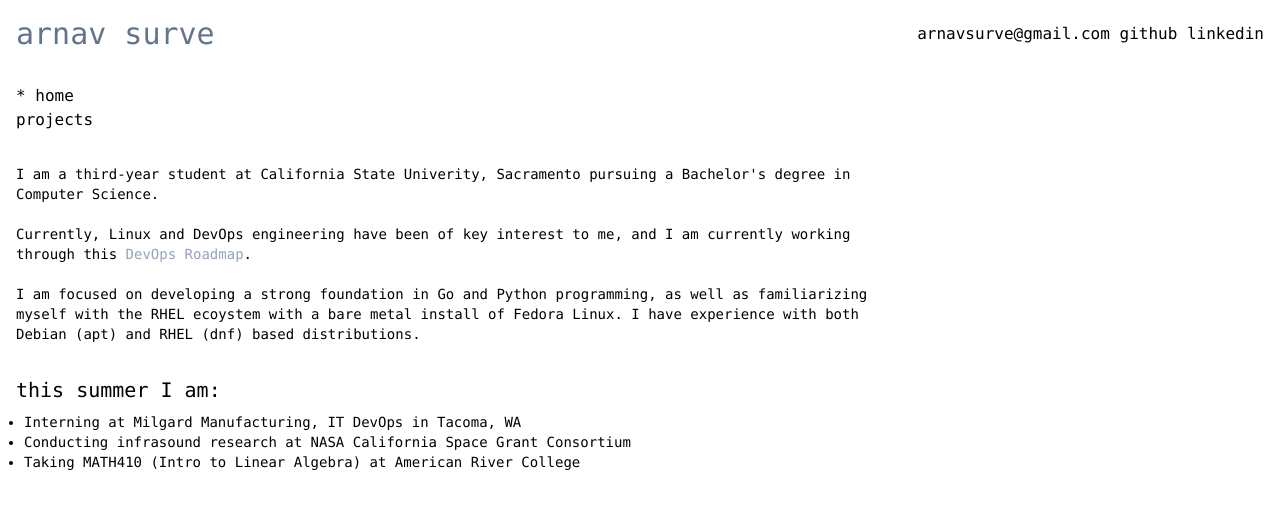
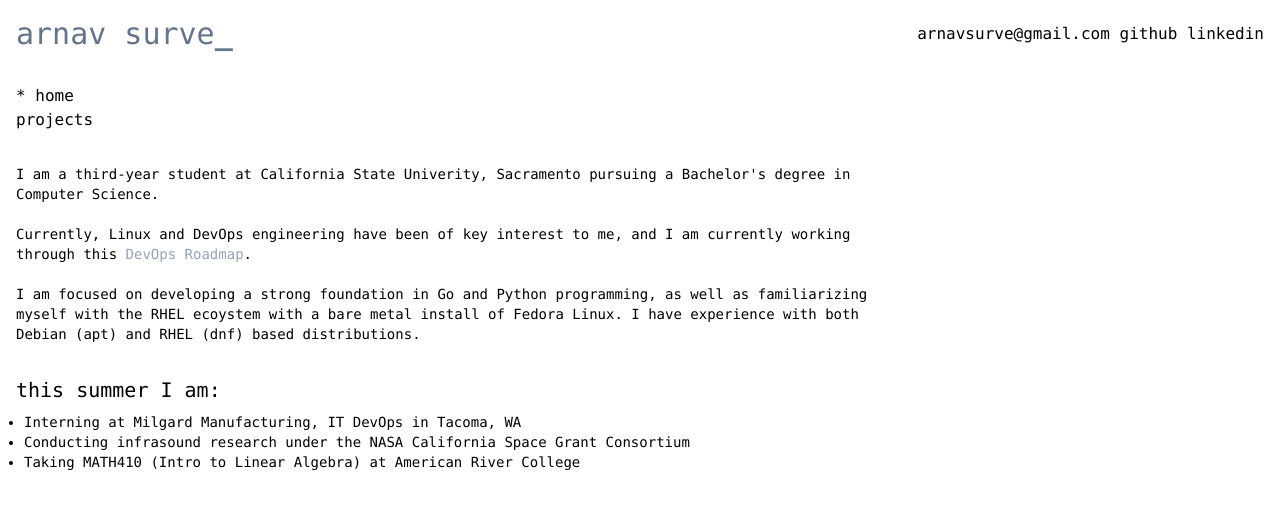
Before and after one commit to arnavsurve/website, a SvelteKit app: page / in a window 1280 px wide. Shown: the top 508 px of the page. Built offline with nearby package versions, Linux system fonts and the light colour scheme.

Commit message:
Update Header component with blinking cursor animation

```diff
--- a/src/components/Header.svelte
+++ b/src/components/Header.svelte
@@ -19,8 +19,7 @@
 </script>
 
 <div class="flex items-center justify-between font-mono p-4">
-    <h1 id="name" class="text-slate-500 text-3xl">
-    </h1>
+    <h1 id="name" class="text-slate-500 text-3xl blinking-cursor"></h1>
 
     <div class="justify-end">
         <a href="mailto:arnavsurve@gmail.com">arnavsurve@gmail.com</a>
@@ -31,3 +30,20 @@
 </div>
 
 <Navbar />
+
+<style>
+    @keyframes blink {
+        0%, 100% { opacity: 0; }
+        50% { opacity: 1; }
+    }
+
+    .blinking-cursor::after {
+        content: '_';
+        animation: blink 1s step-start infinite;
+        font-weight: bold;
+    }
+
+    h1 {
+        display: inline-block; /* Allows the cursor to appear right after the text */
+    }
+</style>
--- a/src/routes/+page.svelte
+++ b/src/routes/+page.svelte
@@ -25,7 +25,7 @@
 
             <ul class="text-sm list-disc p-2">
                 <li>Interning at Milgard Manufacturing, IT DevOps in Tacoma, WA</li>
-                <li>Conducting infrasound research at NASA California Space Grant Consortium</li>
+                <li>Conducting infrasound research under the NASA California Space Grant Consortium</li>
                 <li>Taking MATH410 (Intro to Linear Algebra) at American River College</li>
             </ul>
 
```
